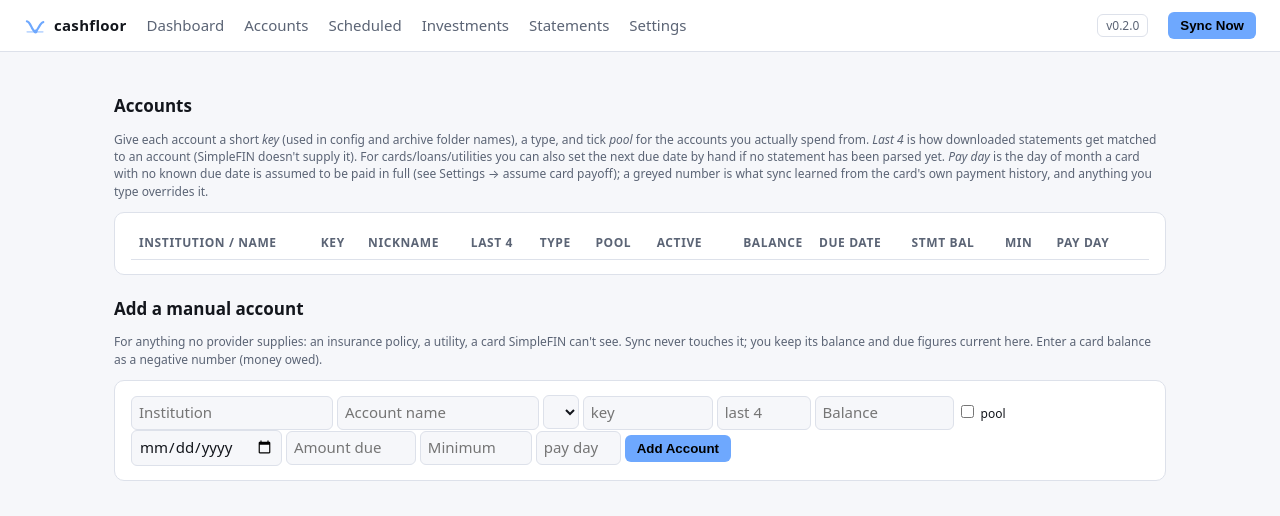
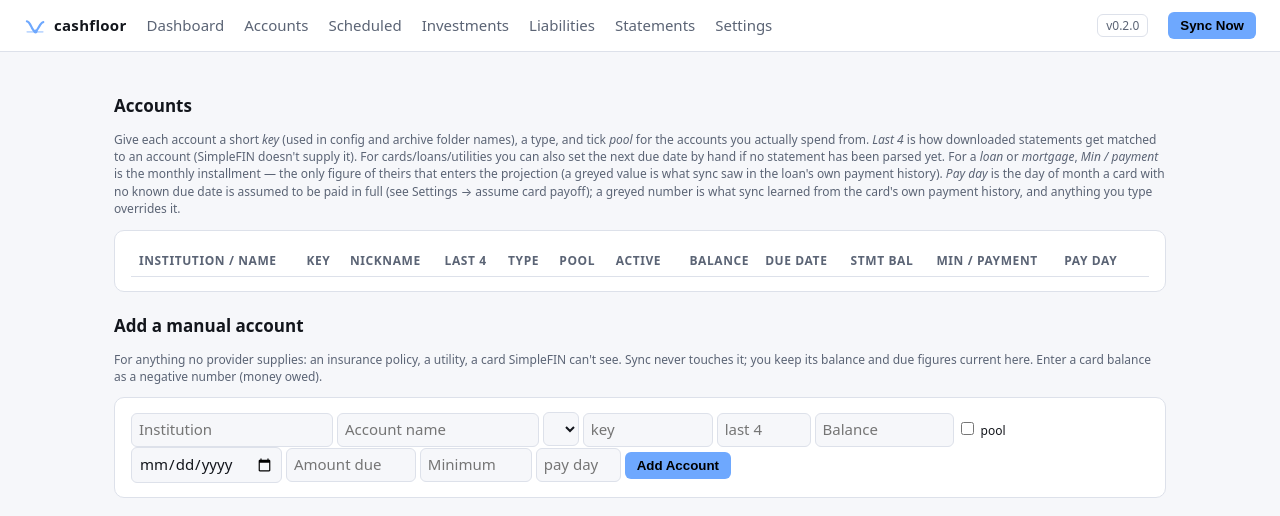
Before and after one commit to thoreau-bot/cashfloor, a FastAPI app: template src/cashfloor/web/templates/accounts.html in a window 1280 px wide. Shown: the top 516 px of the page. Run offline with FastAPI, Linux system fonts and the light colour scheme; the template is opened without the code that fills it, so the values that code supplies are empty.

Commit message:
Loans and mortgages: project the installment, never the balance; Liabilities tab
- AccountType.MORTGAGE; SimpleFIN guess + one-time retype of loans named
  like a mortgage. LONG_TERM_TYPES = (loan, mortgage).
- engine.installment(): minimum_payment > statement_balance > payment_auto,
  each only when <= 25% of the balance owed (a parsed 'amount due' equal to
  the loan balance was being subtracted monthly). Monthly events on the due
  date or effective pay day, labelled (installment, <source>); loans with
  no usable payment are skipped with a warning naming the fix.
- payday.infer_payment returns (day, amount); accounts.payment_auto column;
  sync stores both for cards and loans.
- /liabilities page (mortgages & loans, credit cards, totals, how each is
  projected); nav entry; dashboard long-term debt line; Accounts page
  'Min / payment' with history placeholder.

Tested: 77 tests pass (2 new), ruff clean, all pages render against the seed.

Co-Authored-By: Claude Fable 5.1 <noreply@anthropic.com>

```diff
--- a/src/cashfloor/db.py
+++ b/src/cashfloor/db.py
@@ -193,7 +193,7 @@ class Database:
     # Columns added after v1; applied to existing databases on open.
     _ADDED_COLUMNS = {
         "accounts": [("conn_id", "TEXT"), ("extra", "TEXT"), ("sync_error", "TEXT"), ("pay_day", "INTEGER"),
-                     ("pay_day_auto", "INTEGER")],
+                     ("pay_day_auto", "INTEGER"), ("payment_auto", "INTEGER")],
         "transactions": [("extra", "TEXT")],
         "statements": [("title", "TEXT")],
     }
@@ -210,6 +210,7 @@ class Database:
             (str(SCHEMA_VERSION),),
         )
         self._one_time("retype_hsa_fsa", self._retype_hsa_fsa)
+        self._one_time("retype_mortgage", self._retype_mortgage)
         self.conn.commit()
 
     def _one_time(self, name: str, fn) -> None:
@@ -217,6 +218,12 @@ class Database:
             return
         fn()
         self.conn.execute("INSERT INTO meta(key, value) VALUES (?, '1')", (f"migrated:{name}",))
+
+    def _retype_mortgage(self) -> None:
+        """0.2.0 added the mortgage type; loans named like one are re-typed once."""
+        for r in self.conn.execute("SELECT id, name, nickname FROM accounts WHERE type='loan'").fetchall():
+            if re.search(r"mortgage|home loan|heloc|home equity", f"{r['name']} {r['nickname'] or ''}".lower()):
+                self.conn.execute("UPDATE accounts SET type='mortgage' WHERE id=?", (r["id"],))
 
     def _retype_hsa_fsa(self) -> None:
         """0.2.0 added hsa/fsa types; accounts guessed as 'investment' before
@@ -295,6 +302,7 @@ class Database:
             conn_id=r["conn_id"],
             pay_day=r["pay_day"],
             pay_day_auto=r["pay_day_auto"],
+            payment_auto=r["payment_auto"],
             extra=json.loads(r["extra"]) if r["extra"] else None,
             sync_error=r["sync_error"],
         )
@@ -600,9 +608,9 @@ class Database:
                 )
         return it
 
-    def set_pay_day_auto(self, account_id: int, day: int | None) -> None:
+    def set_payment_auto(self, account_id: int, day: int | None, amount: int | None) -> None:
         with self.tx() as c:
-            c.execute("UPDATE accounts SET pay_day_auto=? WHERE id=?", (day, account_id))
+            c.execute("UPDATE accounts SET pay_day_auto=?, payment_auto=? WHERE id=?", (day, amount, account_id))
 
     def set_manual_balance(self, account_id: int, balance: int) -> None:
         with self.tx() as c:
--- a/src/cashfloor/models.py
+++ b/src/cashfloor/models.py
@@ -18,7 +18,8 @@ class AccountType(StrEnum):
     CHECKING = "checking"
     SAVINGS = "savings"
     CREDIT = "credit"
-    LOAN = "loan"
+    LOAN = "loan"  # car, student, personal: fixed installments
+    MORTGAGE = "mortgage"  # home loan / HELOC: fixed installments
     UTILITY = "utility"
     INVESTMENT = "investment"  # 401(k), IRA, brokerage
     HSA = "hsa"  # health savings account: rolls over, may be invested
@@ -27,6 +28,7 @@ class AccountType(StrEnum):
 
 
 INVESTMENT_TYPES = (AccountType.INVESTMENT, AccountType.HSA, AccountType.FSA)
+LONG_TERM_TYPES = (AccountType.LOAN, AccountType.MORTGAGE)  # paid in installments, never "in full"
 HEALTHCARE_TYPES = (AccountType.HSA, AccountType.FSA)
 
 
@@ -106,6 +108,7 @@ class Account:
     active: bool = True
     pay_day: int | None = None  # day of month this card/loan is usually paid (assumed-payoff fallback)
     pay_day_auto: int | None = None  # same, inferred from the card's own payment history; pay_day overrides
+    payment_auto: int | None = None  # cents; usual payment amount seen in the account's own history
 
     @property
     def effective_pay_day(self) -> int | None:
--- a/src/cashfloor/providers/simplefin.py
+++ b/src/cashfloor/providers/simplefin.py
@@ -77,7 +77,9 @@ def guess_account_type(name: str, balance: Decimal, has_holdings: bool = False)
         return AccountType.SAVINGS
     if any(k in n for k in ("check", "chk", "spending", "everyday")):
         return AccountType.CHECKING
-    if any(k in n for k in ("loan", "mortgage", "auto", "student")):
+    if re.search(r"mortgage|home loan|heloc|home equity", n):
+        return AccountType.MORTGAGE
+    if any(k in n for k in ("loan", "auto", "student")):
         return AccountType.LOAN
     if balance < 0:
         return AccountType.CREDIT
--- a/src/cashfloor/web/app.py
+++ b/src/cashfloor/web/app.py
@@ -16,6 +16,7 @@ from ..config import GUI_SETTINGS, Config, apply_overrides
 from ..db import Database
 from ..models import (
     INVESTMENT_TYPES,
+    LONG_TERM_TYPES,
     AccountType,
     Frequency,
     ItemSource,
@@ -143,6 +144,7 @@ def create_app(cfg: Config, with_scheduler: bool = False) -> FastAPI:
             syncs = d.last_syncs(8)
             connections = d.list_connections()
             invest_total = sum(a.balance for a in accounts if a.type in INVESTMENT_TYPES)
+            debt_total = sum(-a.balance for a in accounts if a.type in LONG_TERM_TYPES and a.balance < 0)
         finally:
             d.close()
         data = r.to_dict()
@@ -159,7 +161,8 @@ def create_app(cfg: Config, with_scheduler: bool = False) -> FastAPI:
         return templates.TemplateResponse(request, "dashboard.html", {
             "p": data, "chart": svg_chart(data["days"], data["safety_buffer"]), "accounts": accounts,
             "pending": pending, "upcoming": upcoming, "syncs": syncs, "cfg": c, "setup_hints": setup_hints,
-            "connections": connections, "invest_total": invest_total, "recently_paid": recently_paid,
+            "connections": connections, "invest_total": invest_total, "debt_total": debt_total,
+            "recently_paid": recently_paid,
         })
 
     @app.post("/paid")
@@ -455,6 +458,52 @@ def create_app(cfg: Config, with_scheduler: bool = False) -> FastAPI:
             "files": [f.name for f in files[:30]], "chosen": chosen.name if chosen else "", "body": body,
         })
 
+    @app.get("/liabilities", response_class=HTMLResponse)
+    def liabilities(request: Request):
+        from ..models import LONG_TERM_TYPES
+        from ..projection.engine import installment
+
+        d = db()
+        try:
+            c = effective(d)
+            accounts = [a for a in d.list_accounts(active_only=False) if a.active]
+            items = d.list_items()
+        finally:
+            d.close()
+        linked = {i.counter_account_id: i for i in items if i.counter_account_id and i.confirmed and i.active}
+        loans, cards, unknown = [], [], 0
+        for a in accounts:
+            if a.type in LONG_TERM_TYPES:
+                if a.id in linked:
+                    it = linked[a.id]
+                    loans.append({"account": a, "payment": -it.amount, "source": f"scheduled item '{it.name}'",
+                                  "next": it.next_date})
+                    continue
+                inst = installment(a)
+                if inst is None:
+                    unknown += 1
+                    loans.append({"account": a, "payment": None, "source": "—", "next": a.due_date})
+                    continue
+                amt, how = inst
+                nxt = a.due_date or (a.effective_pay_day and f"day {a.effective_pay_day} monthly")
+                loans.append({"account": a, "payment": amt, "source": how, "next": nxt})
+            elif a.type == AccountType.CREDIT:
+                if a.id in linked:
+                    src = f"scheduled item '{linked[a.id].name}'"
+                elif a.due_date:
+                    src = "statement balance on due date" if c.projection.card_payment_mode != "minimum" else "minimum on due date"
+                elif c.projection.assume_card_payoff and a.balance < 0:
+                    src = "assumed payoff on pay day"
+                else:
+                    src = "not projected"
+                cards.append({"account": a, "source": src})
+        return templates.TemplateResponse(request, "liabilities.html", {
+            "loans": loans, "cards": cards, "unknown": unknown,
+            "loans_total": sum(-r["account"].balance for r in loans if r["account"].balance < 0),
+            "loans_payment": sum(r["payment"] or 0 for r in loans),
+            "cards_total": sum(-r["account"].balance for r in cards if r["account"].balance < 0),
+        })
+
     @app.get("/holdings", include_in_schema=False)
     def holdings_redirect():
         return RedirectResponse("/investments", status_code=301)
--- a/src/cashfloor/web/templates/accounts.html
+++ b/src/cashfloor/web/templates/accounts.html
@@ -1,10 +1,10 @@
 {% extends "base.html" %}
 {% block body %}
 <h2>Accounts</h2>
-<p class="muted small">Give each account a short <em>key</em> (used in config and archive folder names), a type, and tick <em>pool</em> for the accounts you actually spend from. <em>Last 4</em> is how downloaded statements get matched to an account (SimpleFIN doesn't supply it). For cards/loans/utilities you can also set the next due date by hand if no statement has been parsed yet. <em>Pay day</em> is the day of month a card with no known due date is assumed to be paid in full (see Settings → assume card payoff); a greyed number is what sync learned from the card's own payment history, and anything you type overrides it.</p>
+<p class="muted small">Give each account a short <em>key</em> (used in config and archive folder names), a type, and tick <em>pool</em> for the accounts you actually spend from. <em>Last 4</em> is how downloaded statements get matched to an account (SimpleFIN doesn't supply it). For cards/loans/utilities you can also set the next due date by hand if no statement has been parsed yet. For a <em>loan</em> or <em>mortgage</em>, <em>Min / payment</em> is the monthly installment — the only figure of theirs that enters the projection (a greyed value is what sync saw in the loan's own payment history). <em>Pay day</em> is the day of month a card with no known due date is assumed to be paid in full (see Settings → assume card payoff); a greyed number is what sync learned from the card's own payment history, and anything you type overrides it.</p>
 <div class="card">
 <table>
-  <tr><th>Institution / name</th><th>Key</th><th>Nickname</th><th>Last 4</th><th>Type</th><th>Pool</th><th>Active</th><th class="num">Balance</th><th>Due date</th><th>Stmt bal</th><th>Min</th><th>Pay day</th><th></th></tr>
+  <tr><th>Institution / name</th><th>Key</th><th>Nickname</th><th>Last 4</th><th>Type</th><th>Pool</th><th>Active</th><th class="num">Balance</th><th>Due date</th><th>Stmt bal</th><th>Min / payment</th><th>Pay day</th><th></th></tr>
   {% for a in accounts %}
   <tr>
     <form method="post" action="/accounts/{{ a.id }}">
@@ -18,7 +18,7 @@
     <td class="num">{% if a.provider == 'manual' %}<input name="balance" value="{{ a.balance | money }}" size="9" class="num">{% else %}{{ a.balance | money }}{% endif %}</td>
     <td><input type="date" name="due_date" value="{{ a.due_date or '' }}"></td>
     <td><input name="statement_balance" value="{{ a.statement_balance | money }}" size="8"></td>
-    <td><input name="minimum_payment" value="{{ a.minimum_payment | money }}" size="6"></td>
+    <td><input name="minimum_payment" value="{{ a.minimum_payment | money }}" size="6" placeholder="{{ a.payment_auto | money if a.payment_auto else '' }}" title="{% if a.payment_auto %}usual payment seen in history: {{ a.payment_auto | money }}{% endif %}"></td>
     <td><input name="pay_day" value="{{ a.pay_day or '' }}" size="2" maxlength="2" placeholder="{{ a.pay_day_auto or '' }}" title="{% if a.pay_day_auto %}seen in payment history: day {{ a.pay_day_auto }} — type a day to override{% else %}day of month this card is usually paid{% endif %}"></td>
     <td><button>Save</button></td>
     </form>
--- a/src/cashfloor/web/templates/base.html
+++ b/src/cashfloor/web/templates/base.html
@@ -49,6 +49,7 @@
   <a href="/accounts" class="{{ 'active' if request.url.path.startswith('/accounts') else '' }}">Accounts</a>
   <a href="/items" class="{{ 'active' if request.url.path.startswith('/items') else '' }}">Scheduled</a>
   <a href="/investments" class="{{ 'active' if request.url.path.startswith('/investments') else '' }}">Investments</a>
+  <a href="/liabilities" class="{{ 'active' if request.url.path.startswith('/liabilities') else '' }}">Liabilities</a>
   <a href="/statements" class="{{ 'active' if request.url.path.startswith('/statements') else '' }}">Statements</a>
   <a href="/settings" class="{{ 'active' if request.url.path.startswith('/settings') else '' }}">Settings</a>
   <span style="flex:1"></span>
--- a/src/cashfloor/web/templates/dashboard.html
+++ b/src/cashfloor/web/templates/dashboard.html
@@ -87,6 +87,7 @@
   {% endfor %}
 </table>
 {% if invest_total %}<p class="small muted">Investments (not in pool): {{ invest_total | money }} — <a href="/investments">details</a></p>{% endif %}
+{% if debt_total %}<p class="small muted">Long-term debt (only the payments count): {{ debt_total | money }} — <a href="/liabilities">details</a></p>{% endif %}
 </div>
 {% endif %}
 
```
Also changed, not shown: scripts/make_screenshots.py (+11 -0 lines), src/cashfloor/projection/engine.py (+54 -2 lines), src/cashfloor/projection/payday.py (+15 -6 lines), src/cashfloor/sync.py (+6 -5 lines), src/cashfloor/web/templates/liabilities.html (added, +50 -0 lines), tests/test_release_0_2.py (+43 -0 lines), CHANGELOG.md, README.md.
